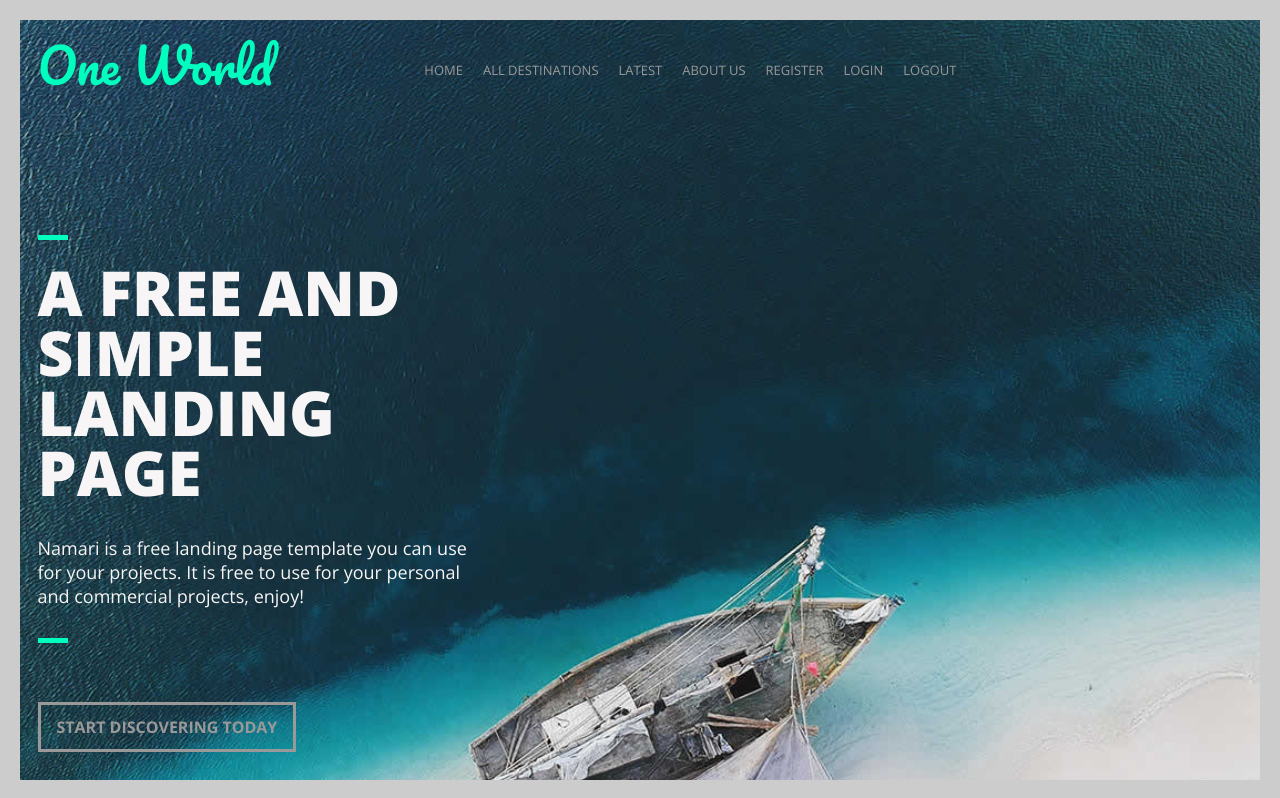
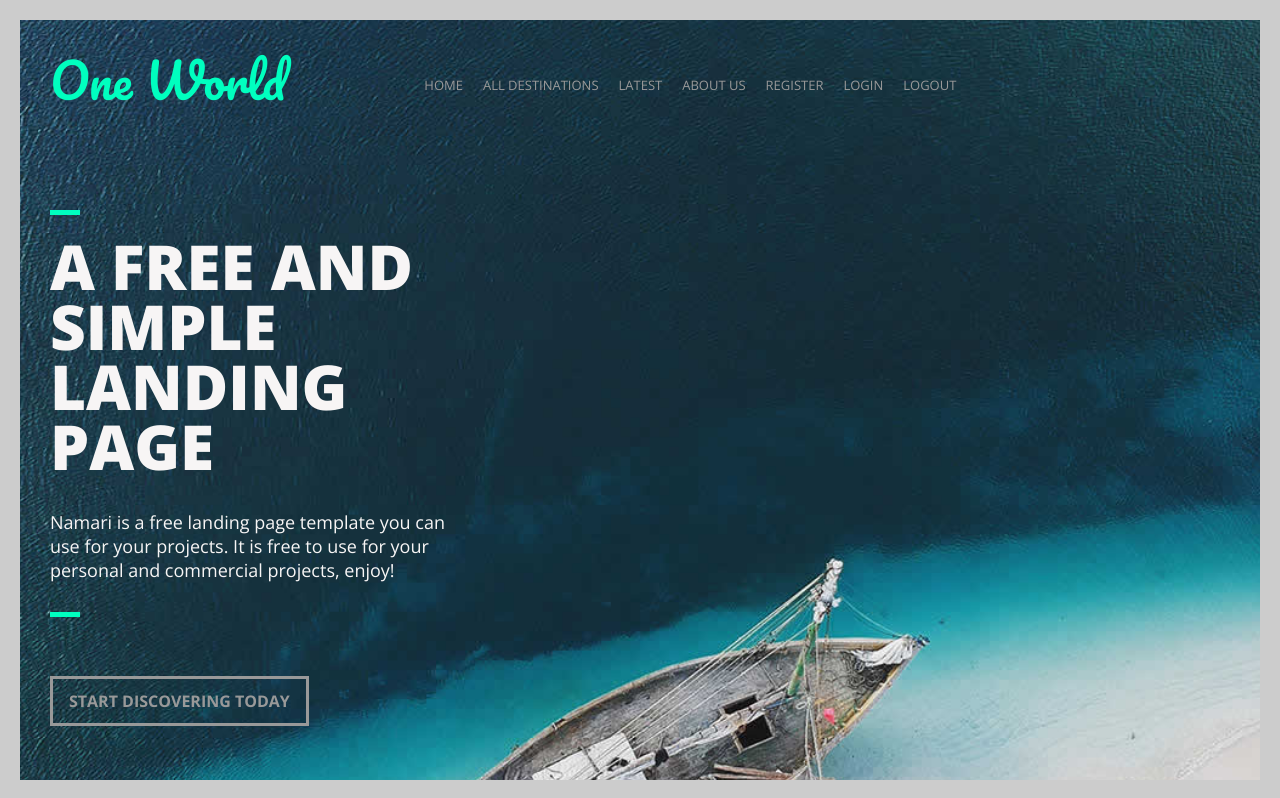
Before and after one commit to Martin-Hristov-Milev/SU-One-World-App, a React (Vite) app in the folder client/: page / in a window 1280 px wide. Shown: the top 798 px of the page. Built offline with nearby package versions, Linux system fonts and the light colour scheme; a web font is replaced by a local one.

Commit message:
Home and Footer Components

```diff
--- a/client/index.html
+++ b/client/index.html
@@ -26,12 +26,15 @@
         <div class="left-border wow fadeInLeft animated" style="visibility: visible; animation-name: fadeInLeft;"></div>
     </div>
 
+    <header id="banner" className="scrollto clearfix" data-enllax-ratio=".5">
+    <div id="wrapper">
+
         <div id="root">
 
         <script type="module" src="/src/main.jsx"></script>
         </div>
 
-
-
+    </div>
+    </header>
   </body>
 </html>
--- a/client/src/App.jsx
+++ b/client/src/App.jsx
@@ -1,6 +1,7 @@
 import { useState } from 'react'
 import Header from './header/Header'
 import Footer from './footer/Footer'
+import Home from './home/Home'
 
 
 function App() {
@@ -8,6 +9,7 @@ function App() {
   return (
     <div id="wrapper">
       <Header/>
+      <Home/>
 
       <Footer/>
 
--- a/client/src/about/About.jsx
+++ b/client/src/about/About.jsx
@@ -4,9 +4,7 @@ export default function About (){
 
     return (
 
-        <main id="content">
 
-        {/* // <!--Testimonials--> */}
         <aside id="testimonials" className="scrollto text-center" data-enllax-ratio=".2">
 
             <div className="row clearfix">
@@ -50,6 +48,6 @@ export default function About (){
 
         </aside>
 
-        </main>
+
     )
 }
--- a/client/src/header/Header.jsx
+++ b/client/src/header/Header.jsx
@@ -6,7 +6,7 @@ export default function Header (){
 
     return (
         <>
-        <header id="banner" className="scrollto clearfix" data-enllax-ratio=".5">
+
             <div id="header" className="nav-collapse">
                 <div className="row clearfix">
                     <div className="col-1">
@@ -89,23 +89,8 @@ export default function Header (){
             {/* <!--End of Header--> */}
 
              {/* <!--Banner Content--> */}
-        <div id="banner-content" className="row clearfix">
-            {/* <About/> */}
 
-            <div className="col-38">
 
-                <div className="section-heading">
-                    <h1>A FREE AND SIMPLE LANDING PAGE</h1>
-                    <h2>Namari is a free landing page template you can use for your projects. It is free to use for your
-                        personal and commercial projects, enjoy!</h2>
-                </div>
-
-                <a href="#" className="button">START DISCOVERING TODAY</a>
-
-            </div>
-
-        </div>
-    </header>
 
         </>
     )
--- /dev/null
+++ b/client/src/home/Home.jsx
@@ -0,0 +1,26 @@
+
+export default function Home (){
+
+    return (
+        <div id="banner-content" className="row clearfix">
+             {/* <!--Banner Content--> */}
+
+
+            <div className="col-38">
+
+                <div className="section-heading">
+                    <h1>A FREE AND SIMPLE LANDING PAGE</h1>
+                    <h2>Namari is a free landing page template you can use for your projects. It is free to use for your
+                        personal and commercial projects, enjoy!</h2>
+                </div>
+
+                <a href="#" className="button">START DISCOVERING TODAY</a>
+
+            </div>
+
+        </div>
+
+
+    )
+
+}
--- a/client/styles/style.css
+++ b/client/styles/style.css
@@ -545,7 +545,7 @@ h6 {
 }
 
 #banner-content.row {
-    padding-top: 170px;
+    padding-top: 130px;
     padding-bottom: 100px;
 }
 
```
Lines whose indentation alone changed are shown as unchanged.
